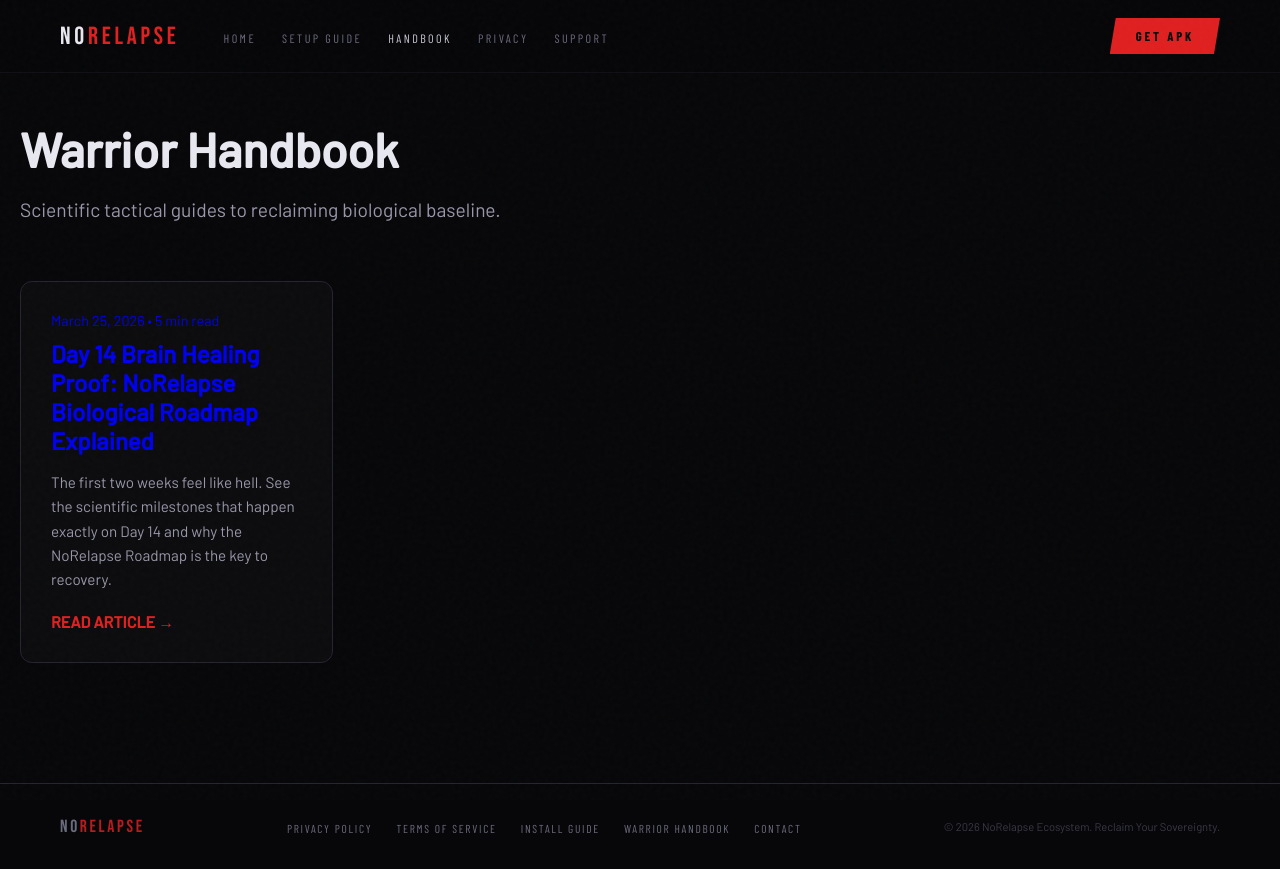
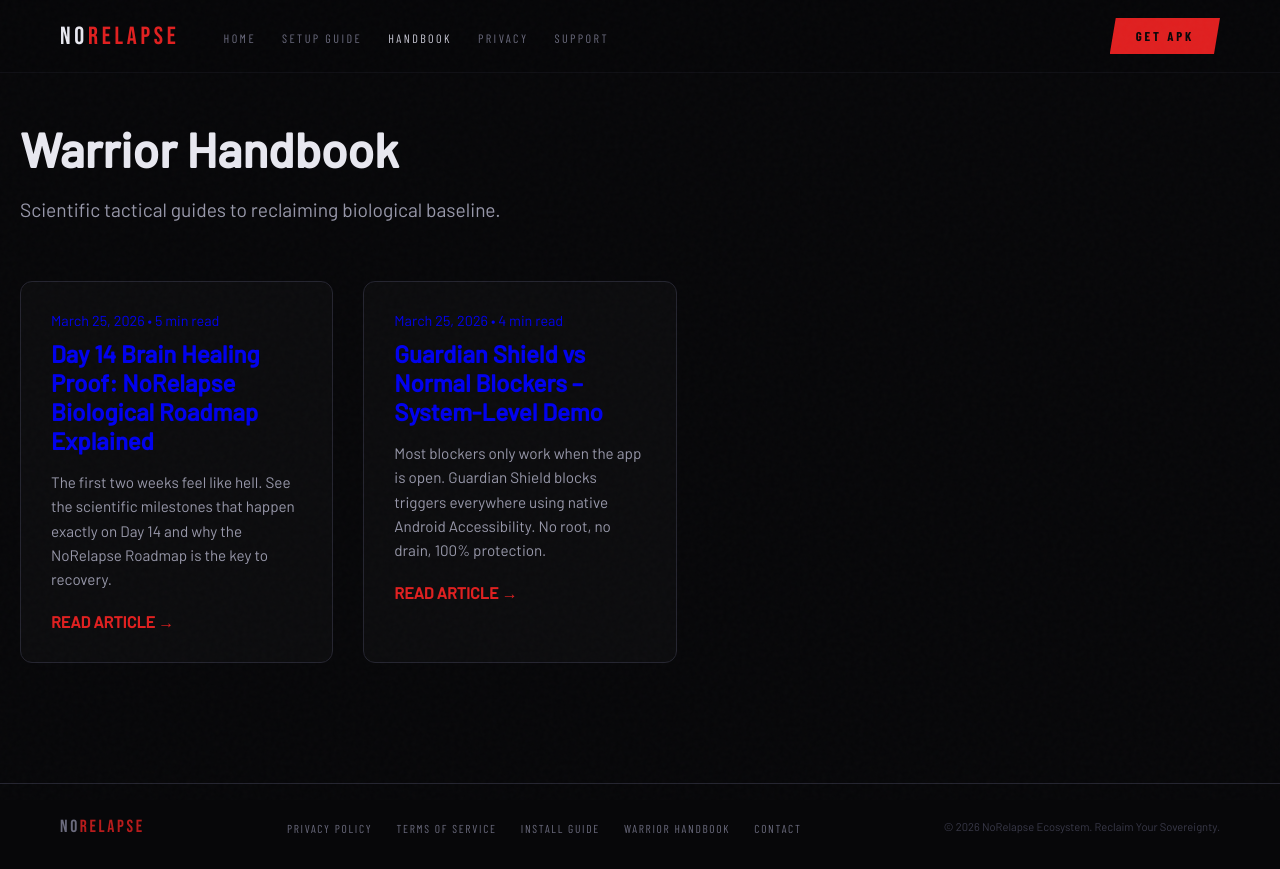
Before and after one commit to karansoni26/warrior-website, a React (Vite) app: page /blog in a window 1280 px wide. Built offline with nearby package versions, Linux system fonts and the light colour scheme; a web font is replaced by a local one.

Commit message:
content: add article 2 - guardian shield vs normal blockers

```diff
--- a/src/data/posts.ts
+++ b/src/data/posts.ts
@@ -31,7 +31,7 @@
 
       <div style="margin: 40px 0; border: 1px solid var(--iron); border-radius: 12px; overflow: hidden; background: #000;">
         <img src="/roadmap-day-14.png" alt="NoRelapse Biological Roadmap Graph" style="width: 100%; display: block;" />
-        <div style="padding: 15px; font-size: 0.9rem; color: var(-- ghost); text-align: center;">NoRelapse Warrior's Biological Roadmap Interface</div>
+        <div style="padding: 15px; font-size: 0.9rem; color: var(--ghost); text-align: center;">NoRelapse Warrior's Biological Roadmap Interface</div>
       </div>
 
       <p>NoRelapse Warrior’s <strong>Biological Roadmap</strong> tracks exactly that. It doesn’t just count streaks — it shows real brain healing milestones using proven neuroscience. It visualizes the battle within, giving you the clarity needed to cross the "Two-Week Rubicon."</p>
@@ -40,5 +40,44 @@
 
       <p>Download the free APK today and watch your own brain healing timeline unfold. Stop guessing, start measuring.</p>
     `
+  },
+  {
+    slug: 'guardian-shield-vs-normal-blockers',
+    title: 'Guardian Shield vs Normal Blockers – System-Level Demo',
+    excerpt: 'Most blockers only work when the app is open. Guardian Shield blocks triggers everywhere using native Android Accessibility. No root, no drain, 100% protection.',
+    date: 'March 25, 2026',
+    readTime: '4 min read',
+    content: `
+      <p>Most porn blockers promise a lot but only work when their own app is open. They are easily bypassed by simply swiping them away or using an incognito tab. <strong>Guardian Shield is built different.</strong></p>
+
+      <p>Using native <strong>Android Accessibility Service</strong>, it blocks triggers everywhere — Chrome, YouTube, Instagram, Telegram, WhatsApp, and every single app on your phone. It doesn't just "block a website"; it monitors the system for harmful intent.</p>
+
+      <h3>See It In Action:</h3>
+      <div style="margin: 40px 0; border: 1px solid var(--rh); border-radius: 12px; overflow: hidden; background: #000; box-shadow: 0 0 30px rgba(0, 255, 136, 0.1);">
+        <video
+          src="/gaurdian.mp4"
+          controls
+          muted
+          autoPlay
+          loop
+          playsInline
+          style="width: 100%; display: block; max-height: 500px; object-fit: contain;"
+        >
+          Your browser does not support the video tag.
+        </video>
+        <div style="padding: 15px; font-size: 0.9rem; color: var(--rh); text-align: center; background: rgba(0, 255, 136, 0.05);">15-Second Live Demo: Real-Time Trigger Blockage</div>
+      </div>
+
+      <h3>Why System-Level Matters:</h3>
+      <ul>
+        <li><strong>No Root Required</strong>: Works on any modern Android device.</li>
+        <li><strong>Zero Battery Drain</strong>: Optimized at the binary level for efficiency.</li>
+        <li><strong>Zero Data Collection</strong>: 100% privacy-first. Your triggers never leave your device.</li>
+      </ul>
+
+      <p>Normal blockers provide half protection. They are a lock that anyone can open. Guardian Shield is a <strong>full phone bodyguard</strong> that actually understands the Android ecosystem to keep you safe.</p>
+
+      <p>Ready to make your phone safe again? Turn your device from a liability into a fortress today.</p>
+    `
   }
 ];
```
